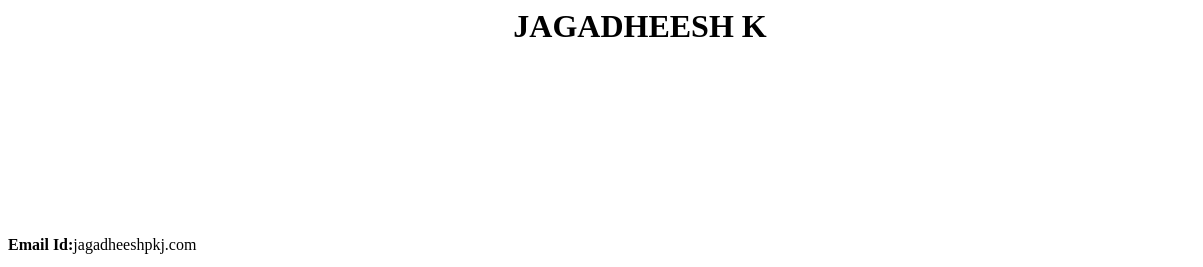
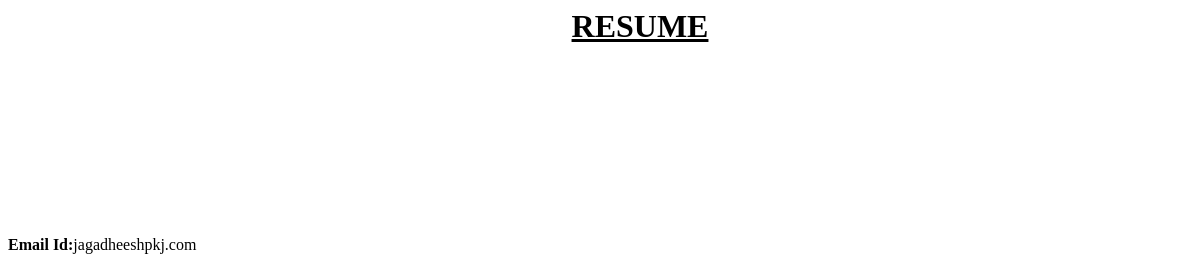
Before and after one commit to jagadheesh2003/html, a plain HTML site: page profile.html in a window 1280 px wide. Shown: the top 267 px of the page, 0-1203 px from the left. Drawn offline with Linux system fonts and the light colour scheme.

Commit message:
Update profile.html

```diff
--- a/profile.html
+++ b/profile.html
@@ -4,7 +4,7 @@
         <link rel="stylesheet" href="styleprofile.css">
     </head>
     <body>
-        <center><h1>JAGADHEESH K</h1></center>
+        <center><h1><u>RESUME</u></h1></center>
         <div>
             <img id="img" src="C:\Users\Lap\Desktop\html\photo.jpg" alt="image can not be loaded">
         </div>
```
